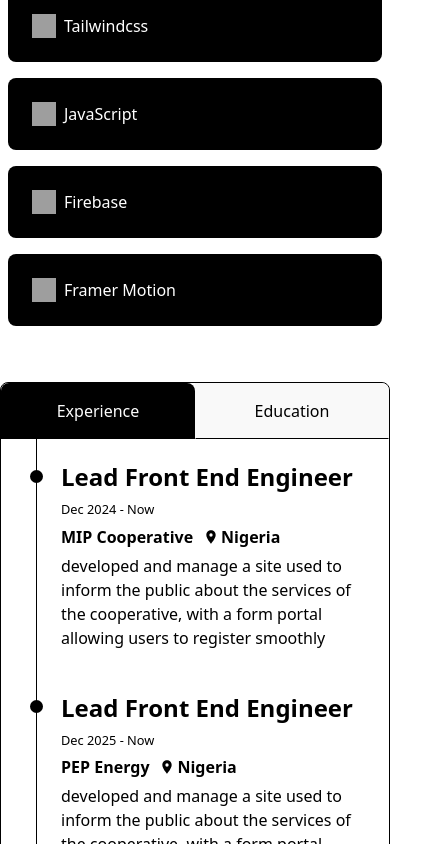
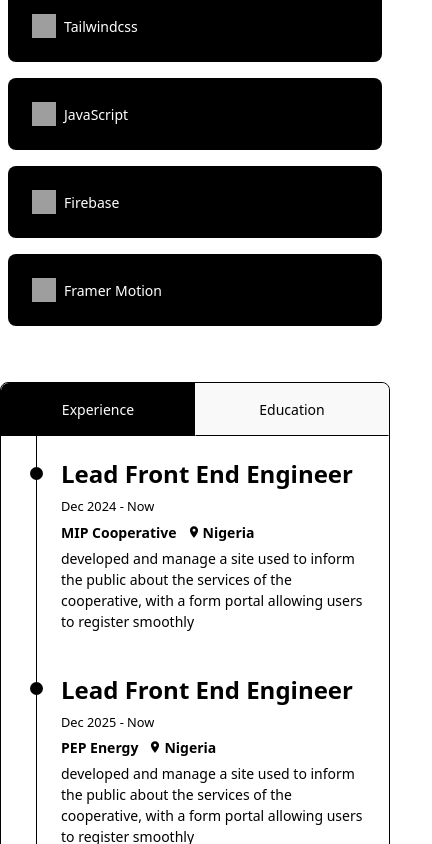
Before and after one commit to itxjoshy/Portfolio, a React (Vite) app: page / in a window 390 px wide. Shown: the part 1156-2000 px from the top of the page, 432 px wide, since content can reach past the window. Built offline with nearby package versions, Linux system fonts and the light colour scheme; grey boxes are pictures that could not be loaded.

Commit message:
fix: padding issue on smaller screens

```diff
--- a/src/App.css
+++ b/src/App.css
@@ -341,6 +341,9 @@ header button:hover {
   position: relative;
   z-index: 99;
 }
+.tab-buttons :nth-child(1) {
+  border-top-right-radius: 0;
+}
 .tab-buttons :nth-child(2) {
   border-top-left-radius: 0;
 }
@@ -476,13 +479,31 @@ header button:hover {
 }
 .projects-section ul li > img {
   width: 100%;
-  aspect-ratio: 16/9;
+  /* aspect-ratio: 16/9; */
   border-radius: 8px;
   border: 2px solid black;
   position: relative;
 }
 /* ---------- All media queries moved here ---------- */
+@media screen and (max-width: 480px) {
+  body {
+    font-size: 14px;
+  }
+  .projects-section {
+    padding: 10px;
+  }
+  .hero-content p:nth-child(2) {
+    font-size: 2.5rem;
+  }
 
+  .hero-content p:nth-child(3) {
+    font-size: 0.875rem;
+  }
+
+  .marquee__item {
+    font-size: 1.25rem;
+  }
+}
 @media (min-width: 768px) {
   .hero {
     grid-template-columns: 45% 55%;
--- a/src/app.css
+++ b/src/app.css
@@ -341,6 +341,9 @@ header button:hover {
   position: relative;
   z-index: 99;
 }
+.tab-buttons :nth-child(1) {
+  border-top-right-radius: 0;
+}
 .tab-buttons :nth-child(2) {
   border-top-left-radius: 0;
 }
@@ -476,13 +479,31 @@ header button:hover {
 }
 .projects-section ul li > img {
   width: 100%;
-  aspect-ratio: 16/9;
+  /* aspect-ratio: 16/9; */
   border-radius: 8px;
   border: 2px solid black;
   position: relative;
 }
 /* ---------- All media queries moved here ---------- */
+@media screen and (max-width: 480px) {
+  body {
+    font-size: 14px;
+  }
+  .projects-section {
+    padding: 10px;
+  }
+  .hero-content p:nth-child(2) {
+    font-size: 2.5rem;
+  }
 
+  .hero-content p:nth-child(3) {
+    font-size: 0.875rem;
+  }
+
+  .marquee__item {
+    font-size: 1.25rem;
+  }
+}
 @media (min-width: 768px) {
   .hero {
     grid-template-columns: 45% 55%;
```
